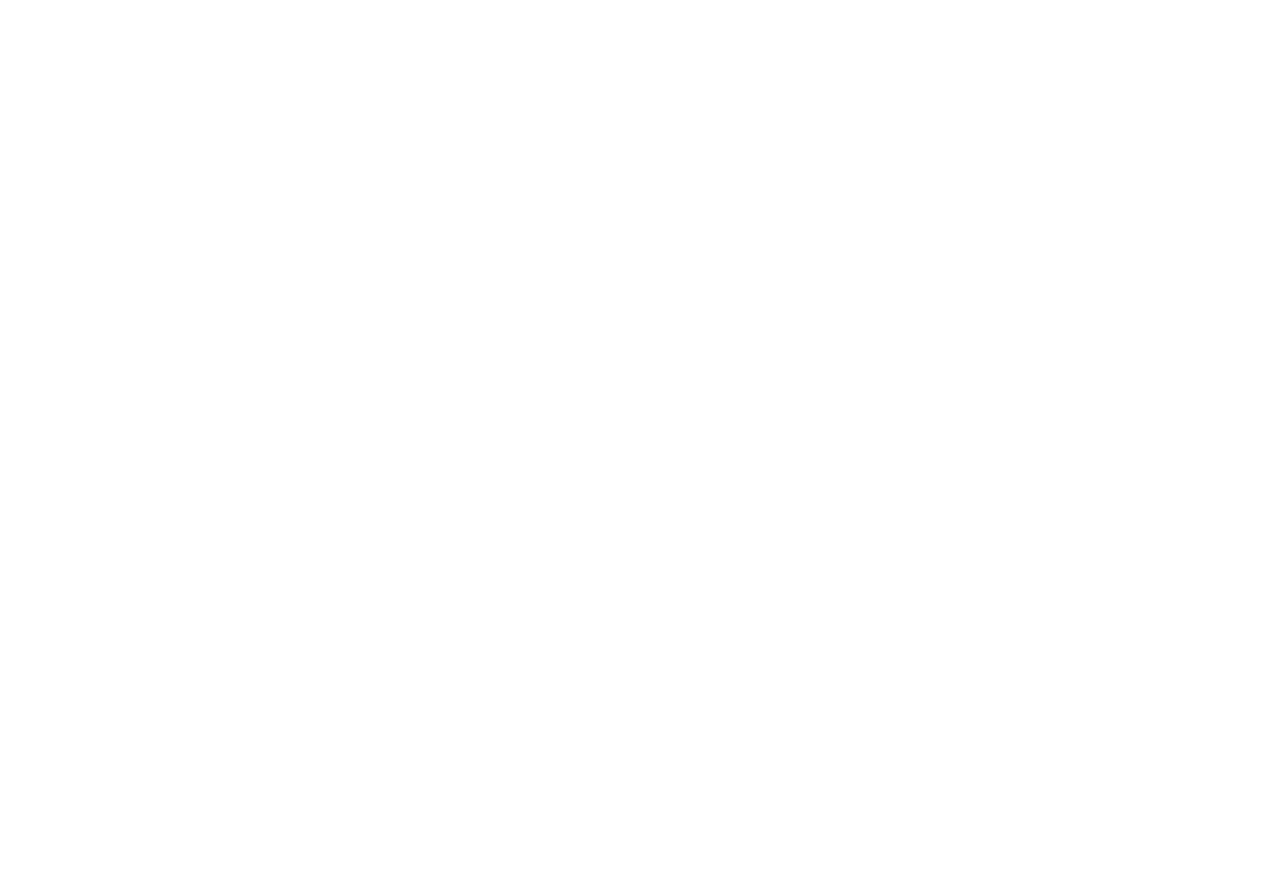
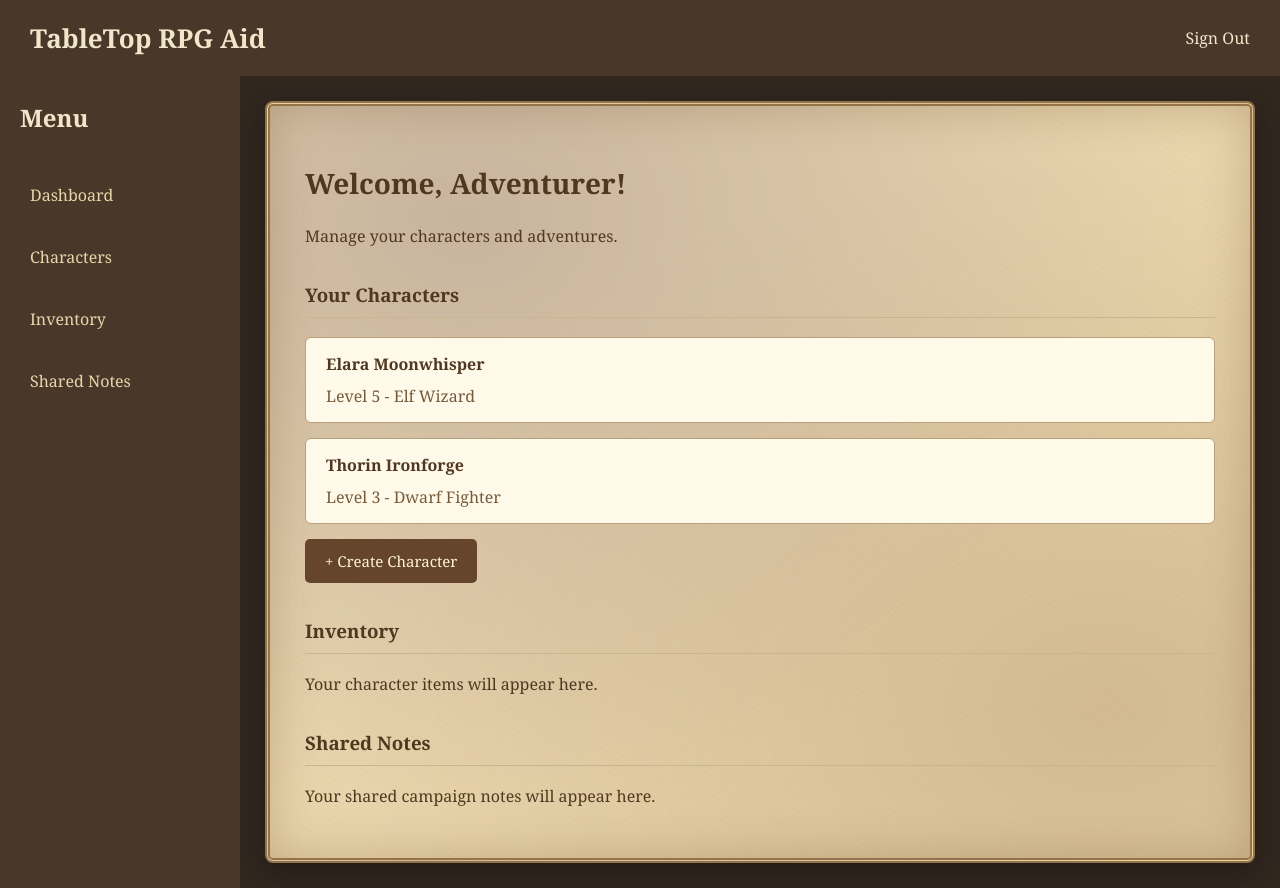
Before and after one commit to Cesko2/TableTop-RPG-Aid, a plain HTML site: page frontend/dashboard.html in a window 1280 px wide. Before the commit the page ends 800 px from the top, so only its background shows below. Drawn offline with Linux system fonts and the light colour scheme.

Commit message:
Dashboard layout

```diff
--- a/frontend/css/dashboard.css
+++ b/frontend/css/dashboard.css
@@ -3,3 +3,146 @@
  * this is the stylization file for the dashboard page of our webapp. It will provide all formatting,
  * coloring and padding to the webpage, giving a comfy aesthetic for our users to gaze upon.
  */
+
+
+body {
+    margin: 0;
+    font-family: Georgia, serif;
+    background-color: #30271f;
+    color: #503820;
+}
+
+header {
+    background-color: #49382a;
+    color: #f2e6ca;
+    padding: 20px 30px;
+    display: flex;
+    justify-content: space-between;
+    align-items: center;
+}
+
+header h1 {
+    margin: 0;
+    font-size: 26px;
+}
+
+header a {
+    color: #f2e6ca;
+    text-decoration: none;
+}
+
+.page-layout {
+    display: flex;
+    min-height: calc(100vh - 80px);
+}
+
+.sidebar {
+    width: 200px;
+    background-color: #49382a;
+    padding: 25px 20px;
+    display: flex;
+    flex-direction: column;
+    gap: 20px;
+}
+
+.sidebar h2 {
+    color: #f2e6ca;
+    margin-top: 0;
+}
+
+.sidebar a {
+    color: #ead5aa;
+    text-decoration: none;
+    padding: 10px;
+    border-radius: 5px;
+}
+
+.sidebar a:hover {
+    background-color: #65462d;
+}
+
+.dashboard-content {
+    flex: 1;
+    background-color: #e8d5ac;
+    background-image:
+    radial-gradient(ellipse at 20% 15%,
+        rgba(190, 169, 154, 0.75),
+        transparent 65%),
+    radial-gradient(ellipse at 85% 80%,
+        rgba(125, 78, 32, 0.20),
+        transparent 65%),
+    repeating-linear-gradient(
+        35deg,
+        rgba(110, 75, 35, 0.025) 0px,
+        rgba(110, 75, 35, 0.025) 1px,
+        transparent 1px,
+        transparent 5px
+    );
+    margin: 25px;
+    padding: 35px;
+    border: 5px double #947347;
+    border-radius: 8px;
+    box-shadow:
+    inset 0 0 45px rgba(93, 55, 20, 0.25),
+    0 8px 25px rgba(0, 0, 0, 0.3);
+}
+
+.dashboard-content h2 {
+    font-size: 28px;
+}
+
+.dashboard-content h3 {
+    border-bottom: 1px solid #c9b68e;
+    padding-bottom: 10px;
+}
+
+.character-card {
+    background-color: #fff9ea;
+    border: 1px solid #b6a17c;
+    border-radius: 6px;
+    padding: 15px 20px;
+    margin-bottom: 15px;
+}
+
+.character-card h4 {
+    margin: 0 0 10px;
+}
+
+.character-card p {
+    margin: 0;
+    color: #765b3b;
+}
+
+button {
+    padding: 12px 20px;
+    background-color: #65462d;
+    color: #fff3d7;
+    border: none;
+    border-radius: 5px;
+    font-family: Georgia, serif;
+    font-size: 15px;
+    cursor: pointer;
+}
+
+button:hover {
+    background-color: #805b38;
+}
+
+section {
+    margin-top: 35px;
+}
+
+@media (max-width: 700px) {
+    .page-layout {
+        flex-direction: column;
+    }
+
+    .sidebar {
+        width: auto;
+    }
+
+    .dashboard-content {
+        margin: 15px;
+        padding: 20px;
+    }
+}
--- a/frontend/dashboard.html
+++ b/frontend/dashboard.html
@@ -3,3 +3,61 @@
   The purpose of this file is to provide the formatting and user input sections of the dashboard page of our webapp.
   It will delegate all processing of data to it's associated java script file, and all it's stylization to it's associated css file.
  -->
+
+
+<!DOCTYPE html>
+<html lang="en">
+<head>
+    <meta charset="UTF-8">
+    <meta name="viewport" content="width=device-width, initial-scale=1.0">
+    <title>Dashboard - TableTop RPG Aid</title>
+    <link rel="stylesheet" href="css/dashboard.css">
+</head>
+<body>
+    <header>
+        <h1>TableTop RPG Aid</h1>
+        <a href="index.html">Sign Out</a>
+    </header>
+
+    <div class="page-layout">
+        <nav class="sidebar" aria-label="Main navigation">
+            <h2>Menu</h2>
+            <a href="dashboard.html">Dashboard</a>
+            <a href="#characters">Characters</a>
+            <a href="#inventory">Inventory</a>
+            <a href="#notes">Shared Notes</a>
+        </nav>
+
+        <main class="dashboard-content">
+            <h2>Welcome, Adventurer!</h2>
+            <p>Manage your characters and adventures.</p>
+
+            <section id="characters">
+                <h3>Your Characters</h3>
+
+                <div class="character-card">
+                    <h4>Elara Moonwhisper</h4>
+                    <p>Level 5 - Elf Wizard</p>
+                </div>
+
+                <div class="character-card">
+                    <h4>Thorin Ironforge</h4>
+                    <p>Level 3 - Dwarf Fighter</p>
+                </div>
+
+                <button type="button">+ Create Character</button>
+            </section>
+
+            <section id="inventory">
+                <h3>Inventory</h3>
+                <p>Your character items will appear here.</p>
+            </section>
+
+            <section id="notes">
+                <h3>Shared Notes</h3>
+                <p>Your shared campaign notes will appear here.</p>
+            </section>
+        </main>
+    </div>
+</body>
+</html>
```
